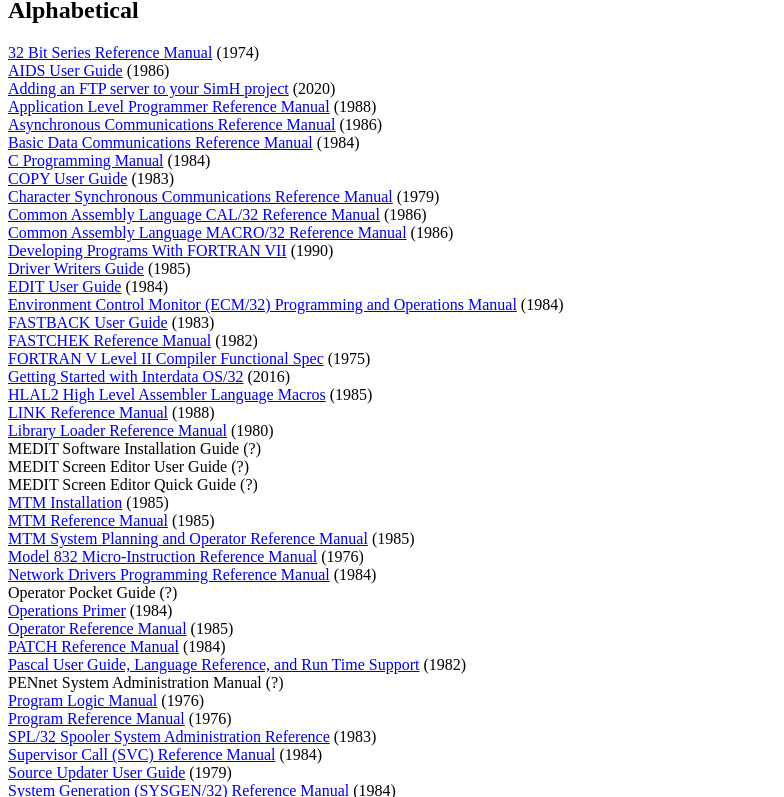
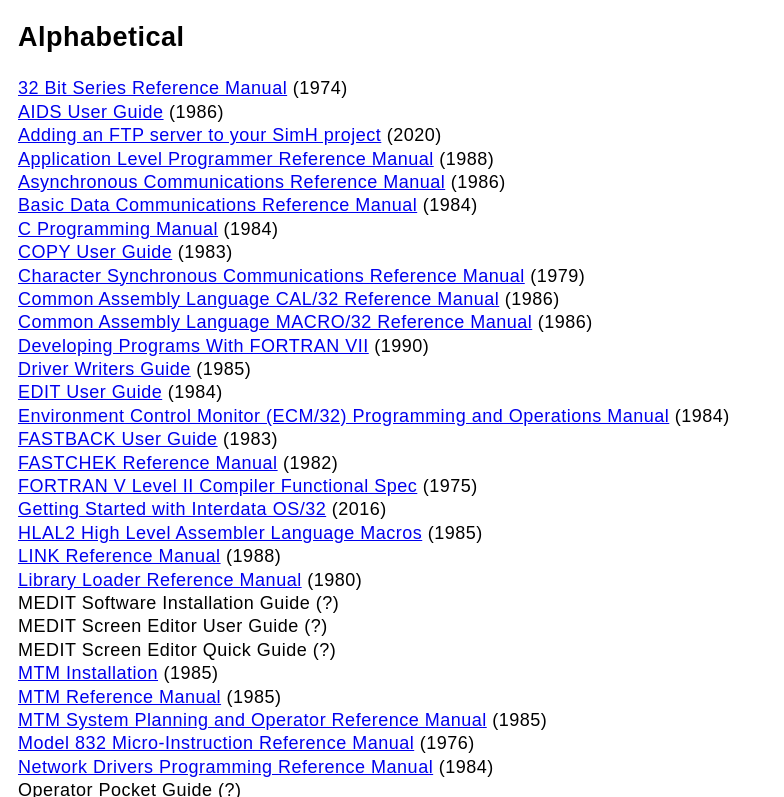
Before and after one commit to davygoat/simh-os32, a plain HTML site: page pdf/index.html in a window 1280 px wide. Shown: the part 69-866 px from the top of the page, without its empty margins (0-784 px from the left). Drawn offline with Linux system fonts and the light colour scheme.

Commit message:
Larger font.

```diff
--- a/pdf/index.html
+++ b/pdf/index.html
@@ -1,6 +1,15 @@
 <html>
 <head>
 <title>Interdata OS/32 Manuals</title>
+<style>
+  body {
+    font-family: Arial, sans-serif;
+    font-size: 18px;
+    line-height: 1.3;
+    letter-spacing: 0.5px;
+    padding: 10px 10px 10px;
+  }
+</style>
 </head>
 <body>
 <h1>Interdata OS/32 Manuals</h1>
```
